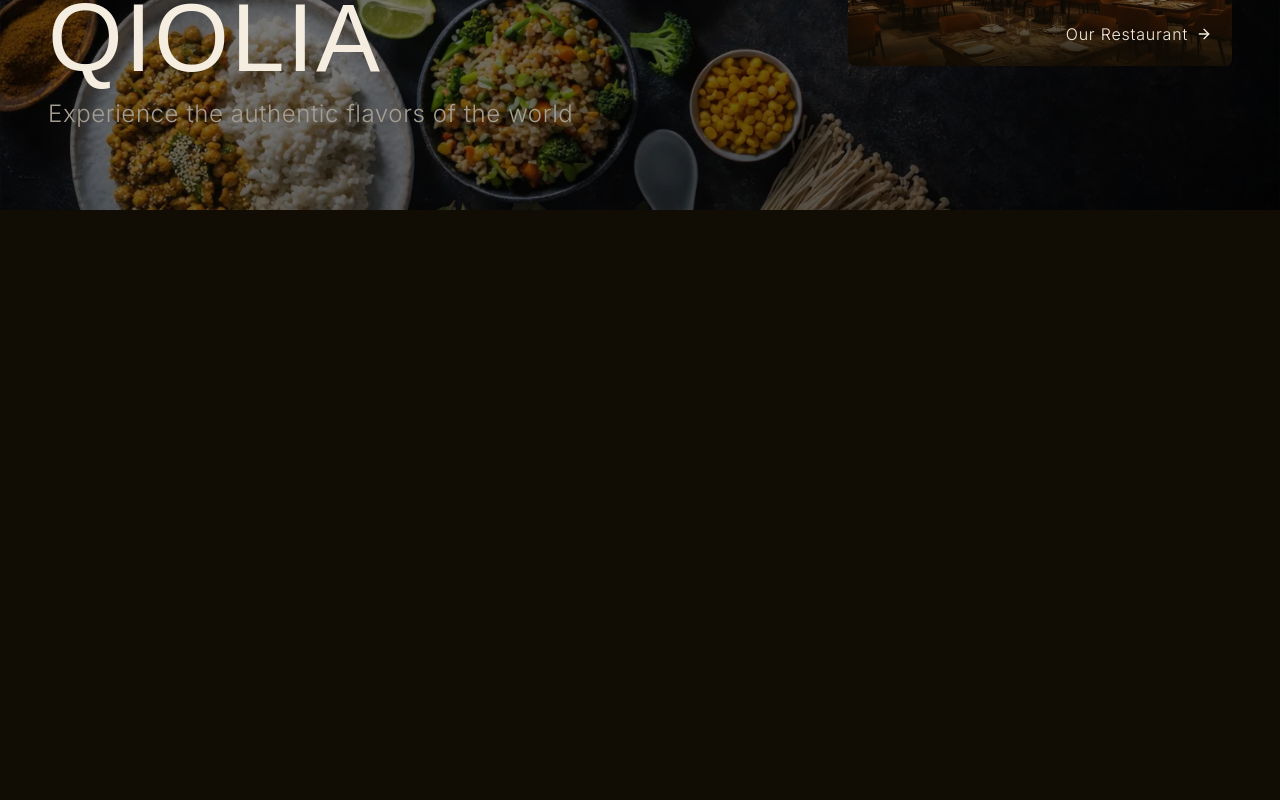
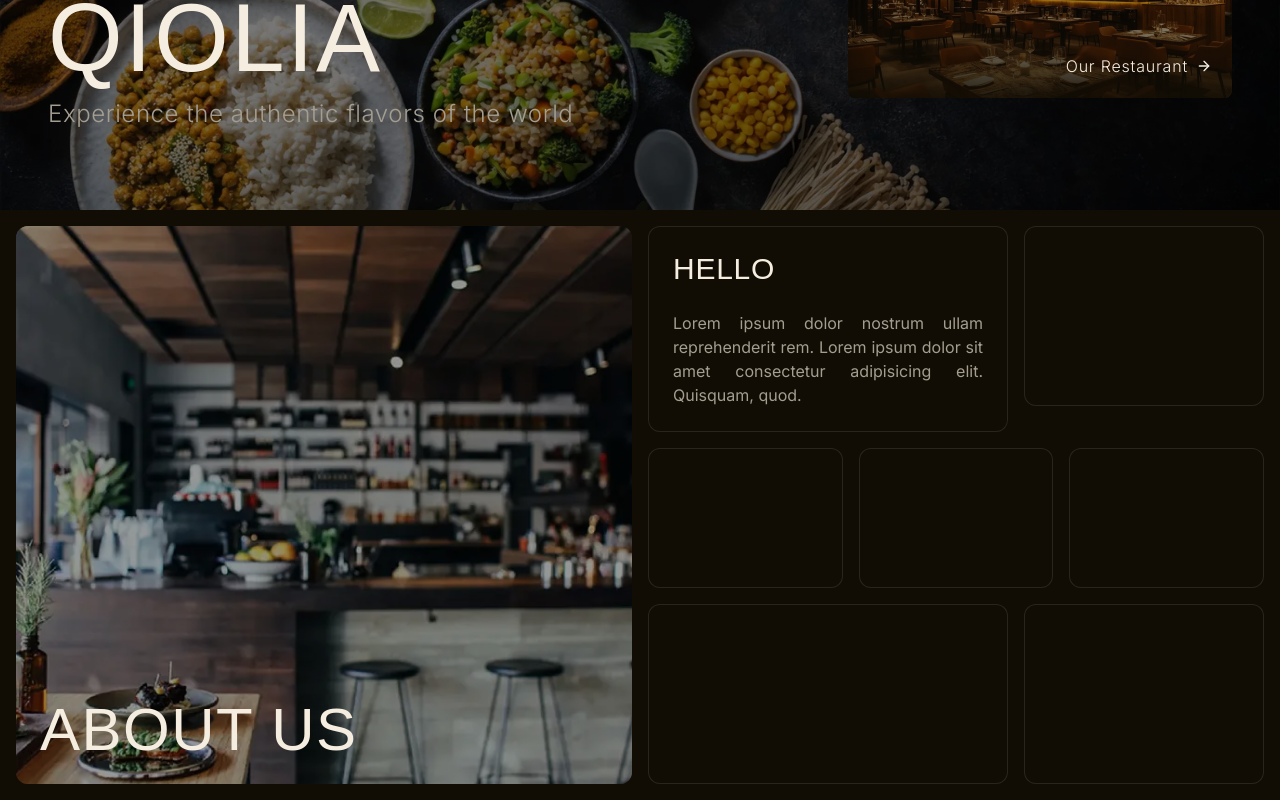
Before and after one commit to a121121/Restaurant, a Next.js app: page / in a window 1280 px wide. Shown: the part 590-1390 px from the top of the page. Before the commit the page ends 800 px from the top, so only its background shows below. Built offline with nearby package versions, Linux system fonts and the light colour scheme; a web font is replaced by a local one.

Commit message:
location added but it should be named about

```diff
--- a/app/globals.css
+++ b/app/globals.css
@@ -88,6 +88,7 @@
 
 .dark {
   --background: oklch(0.16 0.02 85);
+
   --foreground: oklch(0.95 0.02 85);
 
   --card: oklch(0.22 0.02 85);
--- /dev/null
+++ b/app/menu/page.tsx
@@ -0,0 +1,9 @@
+import React from 'react'
+
+const page = () => {
+  return (
+    <div>page</div>
+  )
+}
+
+export default page
--- a/app/page.tsx
+++ b/app/page.tsx
@@ -1,11 +1,12 @@
 import Navbar from '@/components/Navbar';
 import HeroSection from '@/components/HeroSection';
-
+import Location from '@/components/Location';
 export default function Home() {
   return (
     <main className="relative">
       <Navbar />
       <HeroSection />
+      <Location />
     </main>
   );
 }
--- /dev/null
+++ b/app/reservation/page.tsx
@@ -0,0 +1,9 @@
+import React from 'react'
+
+const page = () => {
+  return (
+    <div>page</div>
+  )
+}
+
+export default page
--- a/components/HeroSection/index.tsx
+++ b/components/HeroSection/index.tsx
@@ -83,7 +83,7 @@ export default function HeroSection() {
             src: '/assets/reservation.webp',
             alt: 'Restaurant Ambiance',
             label: 'Reservations',
-            link: '/book-a-table',
+            link: '/reservation',
         },
         {
             id: 3,
@@ -150,7 +150,7 @@ export default function HeroSection() {
                     </div>
 
                     {/* Cards Section - Fixed at bottom */}
-                    <div className="bg-gradient-to-t from-background via-background/95 to-transparent p-6 pt-8 pb-8 space-y-4">
+                    <div className="bg-linear-to-t from-background via-background/95 to-transparent p-6 pt-8 pb-8 space-y-4">
                         {cards.map((card, index) => (
                             <Link
                                 key={card.id}
@@ -173,7 +173,7 @@ export default function HeroSection() {
                                 </div>
 
                                 {/* Gradient Overlay */}
-                                <div className="absolute inset-0 bg-gradient-to-t from-background/90 via-background/40 to-transparent" />
+                                <div className="absolute inset-0 bg-linear-to-t from-background/90 via-background/40 to-transparent" />
 
                                 {/* Hover Overlay */}
                                 <div className="absolute inset-0 bg-background/0 group-hover:bg-primary/10 transition-colors duration-300" />
@@ -194,7 +194,7 @@ export default function HeroSection() {
                 </div>
 
                 {/* Tablet and Desktop Layout */}
-                <div className="hidden md:flex flex-col min-h-screen lg:min-h-[100vh] py-6 md:py-8 lg:py-0">
+                <div className="hidden md:flex flex-col min-h-screen lg:min-h-screen py-6 md:py-8 lg:py-0">
                     {/* Main Content Area */}
                     <div className="flex-1 flex flex-col lg:flex-row items-end lg:items-stretch p-6 md:p-8 lg:p-12 gap-6 lg:gap-8">
                         {/* Left Side - Tagline */}
@@ -215,7 +215,7 @@ export default function HeroSection() {
                         </div>
 
                         {/* Right Side - Cards (row on medium, column on large) */}
-                        <div className="w-full lg:w-auto lg:flex-shrink-0 pb-4 lg:pb-8">
+                        <div className="w-full lg:w-auto lg:shrink-0 pb-4 lg:pt-24 xl:pt-8 transition-all duration-300">
                             <div className="grid grid-cols-3 lg:grid-cols-1 gap-4 lg:gap-4 lg:w-80 xl:w-96">
                                 {cards.map((card, index) => (
                                     <Link
@@ -239,7 +239,7 @@ export default function HeroSection() {
                                         </div>
 
                                         {/* Gradient Overlay */}
-                                        <div className="absolute inset-0 bg-gradient-to-t from-background/90 via-background/40 to-transparent" />
+                                        <div className="absolute inset-0 bg-linear-to-t from-background/90 via-background/40 to-transparent" />
 
                                         {/* Hover Overlay */}
                                         {/* <div className="absolute inset-0 bg-background/0 group-hover:bg-primary/5 transition-colors duration-300" /> */}
--- /dev/null
+++ b/components/Location/index.tsx
@@ -0,0 +1,64 @@
+import Image from 'next/image';
+
+export default function Location() {
+    return (
+        <section
+            className="relative mx-auto w-full overflow-hidden p-4"
+            role="map"
+            aria-label="Qiolia Location on Google Maps"
+        >
+            <div className="flex flex-col lg:flex-row gap-4">
+
+                {/* LEFT SIDE */}
+                <div className="relative w-full lg:w-1/2 min-h-[300px] rounded-xl overflow-hidden">
+                    {/* Image */}
+                    <Image
+                        src="/assets/about.webp"
+                        alt="Description"
+                        fill
+                        className="object-cover"
+                    />
+
+                    {/* Overlay */}
+                    <div className="absolute inset-0 bg-black/40" />
+
+                    {/* Text */}
+                    <div className="absolute bottom-6 left-6 z-10 text-foreground">
+                        <h3 className="text-6xl uppercase tracking-wide text-center">About Us</h3>
+                        {/* <p className="text-sm">Short description here</p> */}
+                    </div>
+                </div>
+
+
+                {/* RIGHT SIDE */}
+                <div className="flex flex-col w-full lg:w-1/2 gap-4">
+
+                    {/* TOP ROW */}
+                    <div className="flex flex-col md:flex-row gap-4">
+                        <div className="w-full md:w-3/5 h-auto bg-background rounded-xl border" >
+                            <div className='flex flex-col justify-center items-start p-6 text-foreground gap-6'>
+                                <h3 className='text-3xl uppercase tracking-wide'>Hello</h3>
+                                <p className='text-muted-foreground text-justify'>Lorem ipsum dolor nostrum ullam reprehenderit rem. Lorem ipsum dolor sit amet consectetur adipisicing elit. Quisquam, quod.</p>
+                            </div>
+                        </div>
+                        <div className="w-full md:w-2/5 h-[120px] md:h-[180px] bg-background rounded-xl border" />
+                    </div>
+
+                    {/* MIDDLE ROW */}
+                    <div className="flex flex-col md:flex-row gap-4">
+                        <div className="w-full md:flex-1 h-[100px] md:h-[140px] bg-background rounded-xl border" />
+                        <div className="w-full md:flex-1 h-[100px] md:h-[140px] bg-background rounded-xl border" />
+                        <div className="w-full md:flex-1 h-[100px] md:h-[140px] bg-background rounded-xl border" />
+                    </div>
+
+                    {/* BOTTOM ROW */}
+                    <div className="flex flex-col md:flex-row gap-4">
+                        <div className="w-full md:w-3/5 h-[120px] md:h-[180px] bg-background rounded-xl border" />
+                        <div className="w-full md:w-2/5 h-[120px] md:h-[180px] bg-background rounded-xl border" />
+                    </div>
+
+                </div>
+            </div>
+        </section>
+    );
+}
```
Also changed, not shown: public/assets/about.webp (added).
